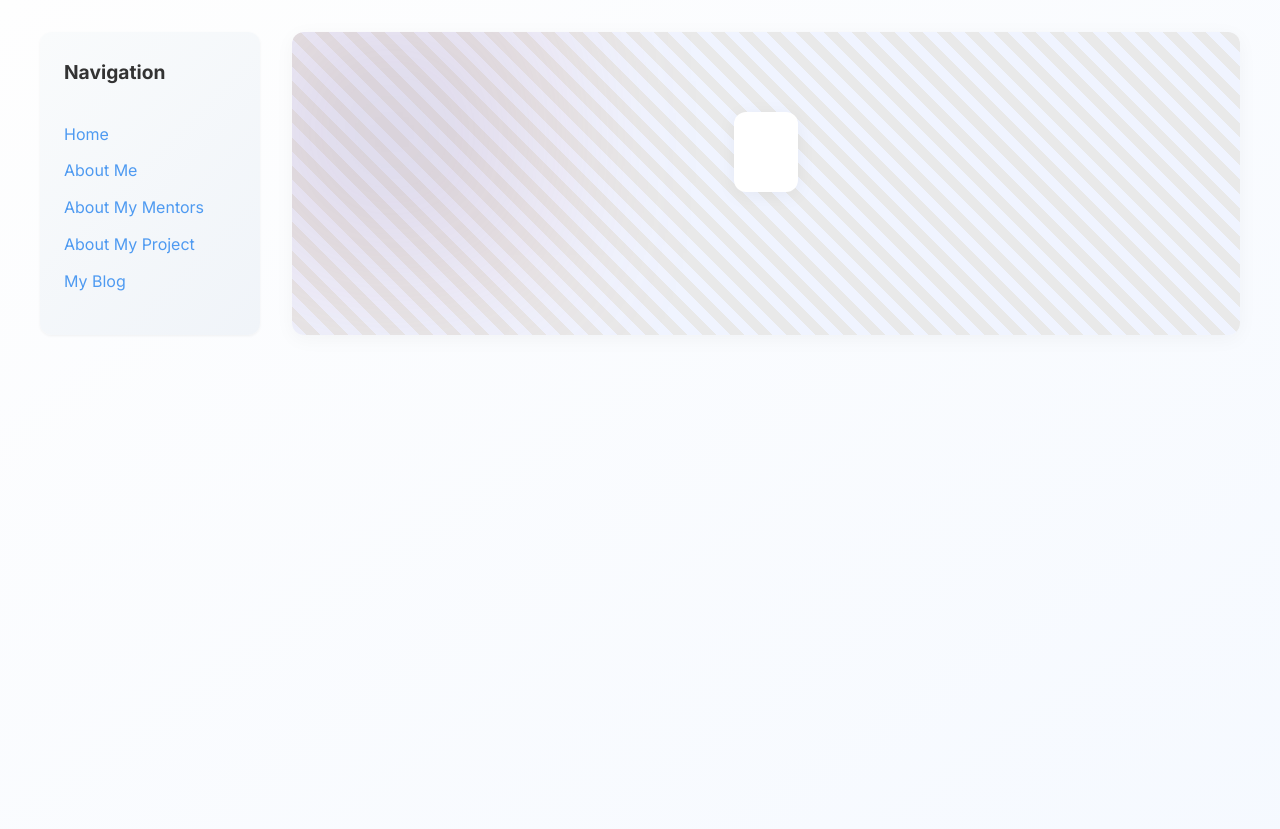
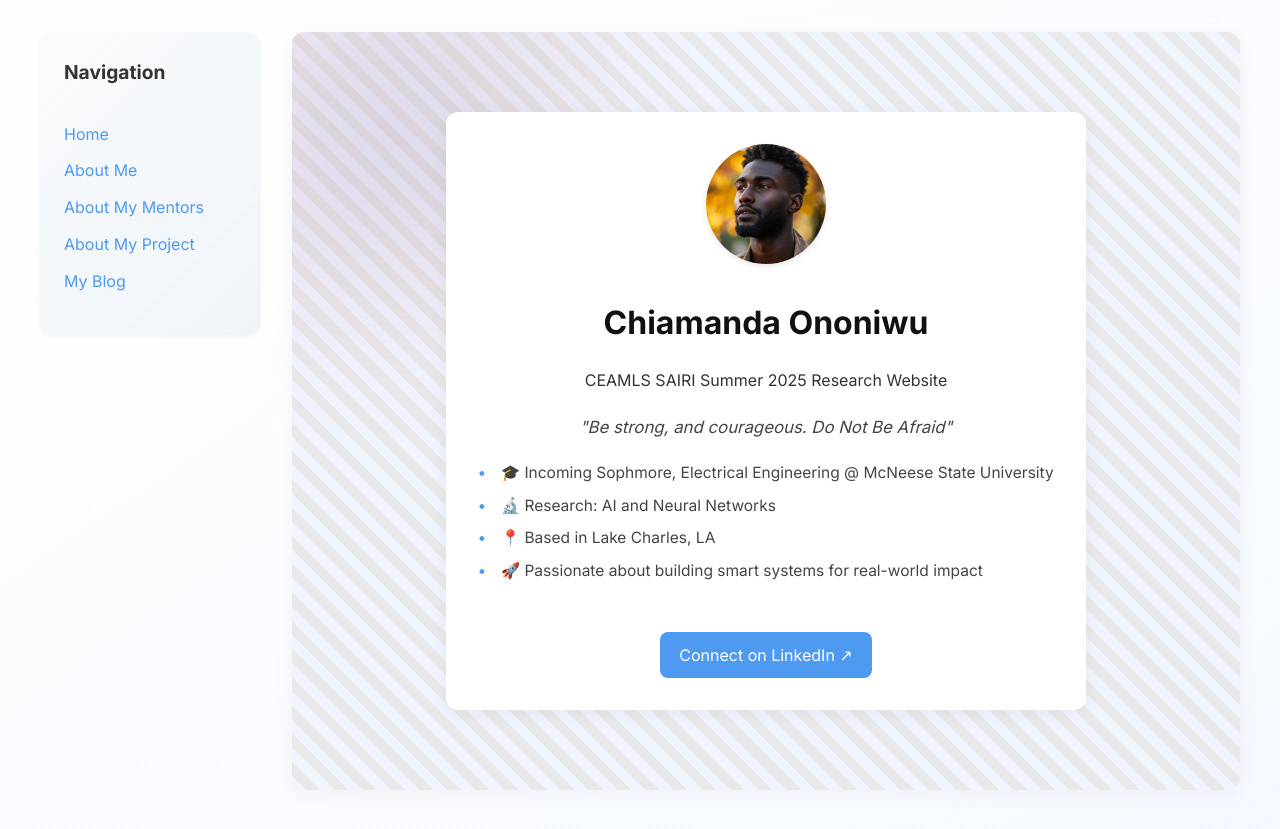
Before and after one commit to Chiamanda07/Chiamanda07.github.io, a Jekyll site: the page built from index.md, in a window 1280 px wide. Shown: the top 829 px of the page. Built offline with Jekyll 4.4.1, drawn with Linux system fonts in a browser that asks for light colours; our own code applies the rules of GitHub Pages for plain Markdown files; some of the changed lines change nothing that is shown.

Commit message:
Update index.md

```diff
--- a/index.md
+++ b/index.md
@@ -11,6 +11,6 @@
   - "📍 Based in Lake Charles, LA"
   - "🚀 Passionate about building smart systems for real-world impact"
 
-linkedin: [www.linkedin.com/in/chiamanda-ononiwu](https://www.linkedin.com/in/chiamanda-ononiwu-97a143280/)
+linkedin: https://www.linkedin.com/in/chiamanda-ononiwu-97a143280/
 image: /assets/images/me.jpg
 ---
```
